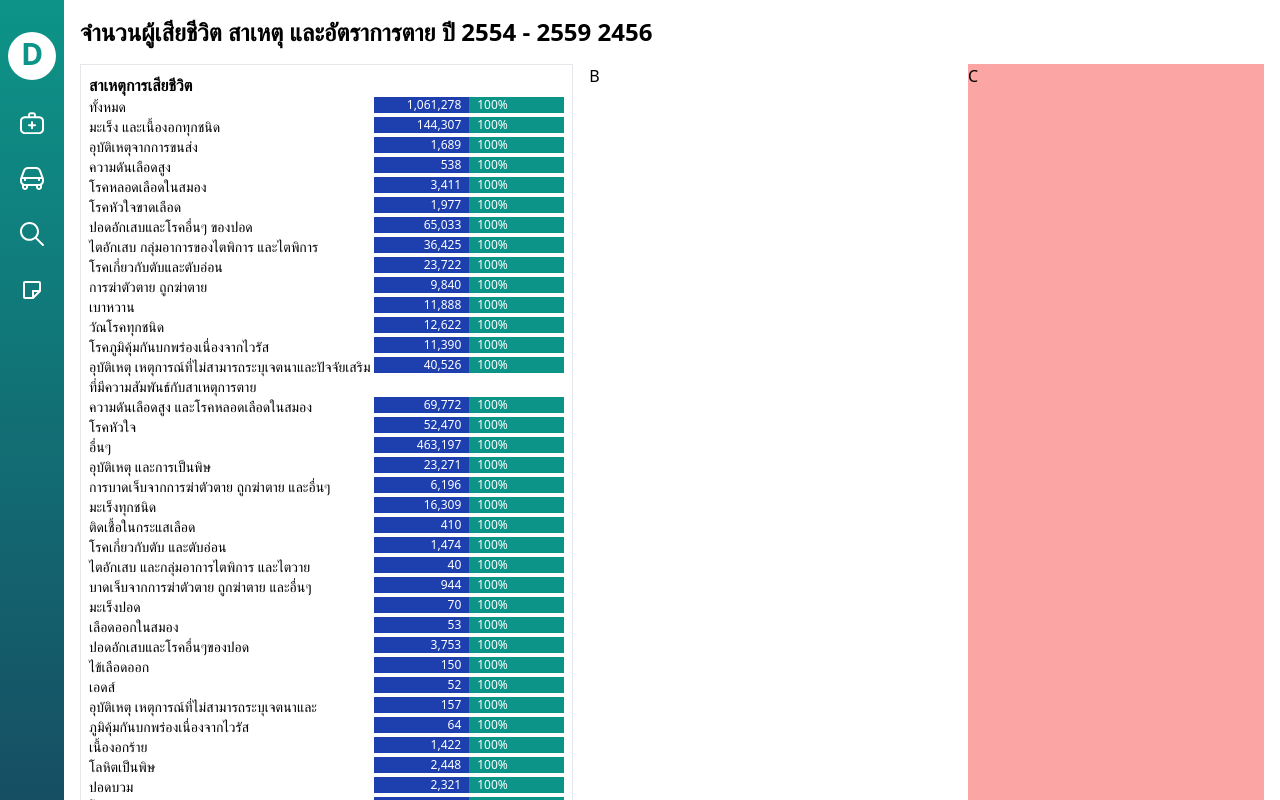
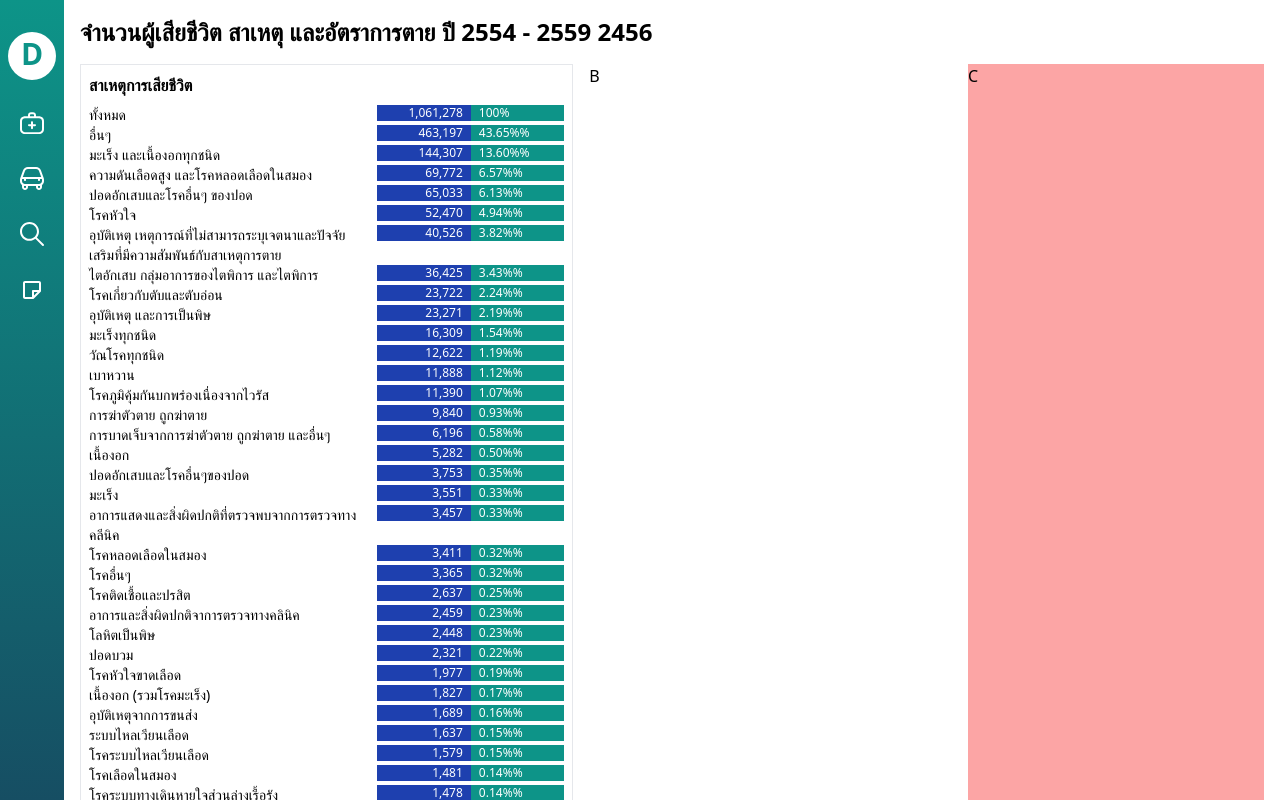
Before and after one commit to soAcademy/dashboard-app, a React (Create React App) app: page /death-cause in a window 1280 px wide. Shown: the top 800 px of the page. Built offline with nearby package versions, Linux system fonts and the light colour scheme.

Commit message:
feat: css hover

```diff
--- a/src/pages/DeathCause/index.js
+++ b/src/pages/DeathCause/index.js
@@ -13,12 +13,14 @@ export const DeathCause = () => {
       (acc, row) => acc + row.deathMale + row.deathFemale,
       0
     );
-    const _causeOfDeathsList = _causeOfDeaths.map((causeOfDeath) => ({
-      causeOfDeath,
-      totalDeath: data
-        .filter((s) => s.causeOfDeath === causeOfDeath)
-        .reduce((acc, row) => acc + row.deathMale + row.deathFemale, 0),
-    }));
+    const _causeOfDeathsList = _causeOfDeaths
+      .map((causeOfDeath) => ({
+        causeOfDeath,
+        totalDeath: data
+          .filter((s) => s.causeOfDeath === causeOfDeath)
+          .reduce((acc, row) => acc + row.deathMale + row.deathFemale, 0),
+      }))
+      .sort((a, b) => b.totalDeath - a.totalDeath);
 
     setCauseOfDeaths(_causeOfDeaths);
     setCauseOfDeathsList(_causeOfDeathsList);
@@ -26,12 +28,14 @@ export const DeathCause = () => {
   }, data);
 
   const ListComponent = ({ title, number, percentage }) => (
-    <li>
-      <div className="w-full flex">
-        <div className="w-3/5">{title}</div>
+    <li className="hover:bg-blue-100">
+      <div className="w-full flex px-2 py cursor-pointer">
+        <div className="w-3/5 mr-2">{title}</div>
         <div className="w-2/5">
           <div className="flex w-full text-xs text-white">
-            <div className="w-1/2 bg-blue-800 text-right pr-2">{number.toLocaleString()}</div>
+            <div className="w-1/2 bg-blue-800 text-right pr-2">
+              {number.toLocaleString()}
+            </div>
             <div className="w-1/2 bg-teal-600 pl-2">{percentage}%</div>
           </div>
         </div>
@@ -45,12 +49,20 @@ export const DeathCause = () => {
         จำนวนผู้เสียชีวิต สาเหตุ และอัตราการตาย ปี 2554 - 2559 {data.length}
       </h1>
       <div className="w-full flex mt-4 gap-x-4">
-        <div className="border border-gray-200 w-5/12 p-2">
-          <h3 className="font-bold">สาเหตุการเสียชีวิต</h3>
+        <div className="border border-gray-200 w-5/12">
+          <h3 className="font-bold p-2">สาเหตุการเสียชีวิต</h3>
           <ul className="text-sm">
-            <ListComponent title="ทั้งหมด" number={totalDeath} percentage="100" />
-            {causeOfDeathsList.map((row) => (
-            <ListComponent title={row.causeOfDeath} number={row.totalDeath} percentage="100" />
+            <ListComponent
+              title="ทั้งหมด"
+              number={totalDeath}
+              percentage="100"
+            />
+            {causeOfDeathsList.map((row, idx) => (
+              <ListComponent
+                title={row.causeOfDeath}
+                number={row.totalDeath}
+                percentage={`${(row.totalDeath / totalDeath * 100).toFixed(2)}%`}
+              />
             ))}
           </ul>
         </div>
```
